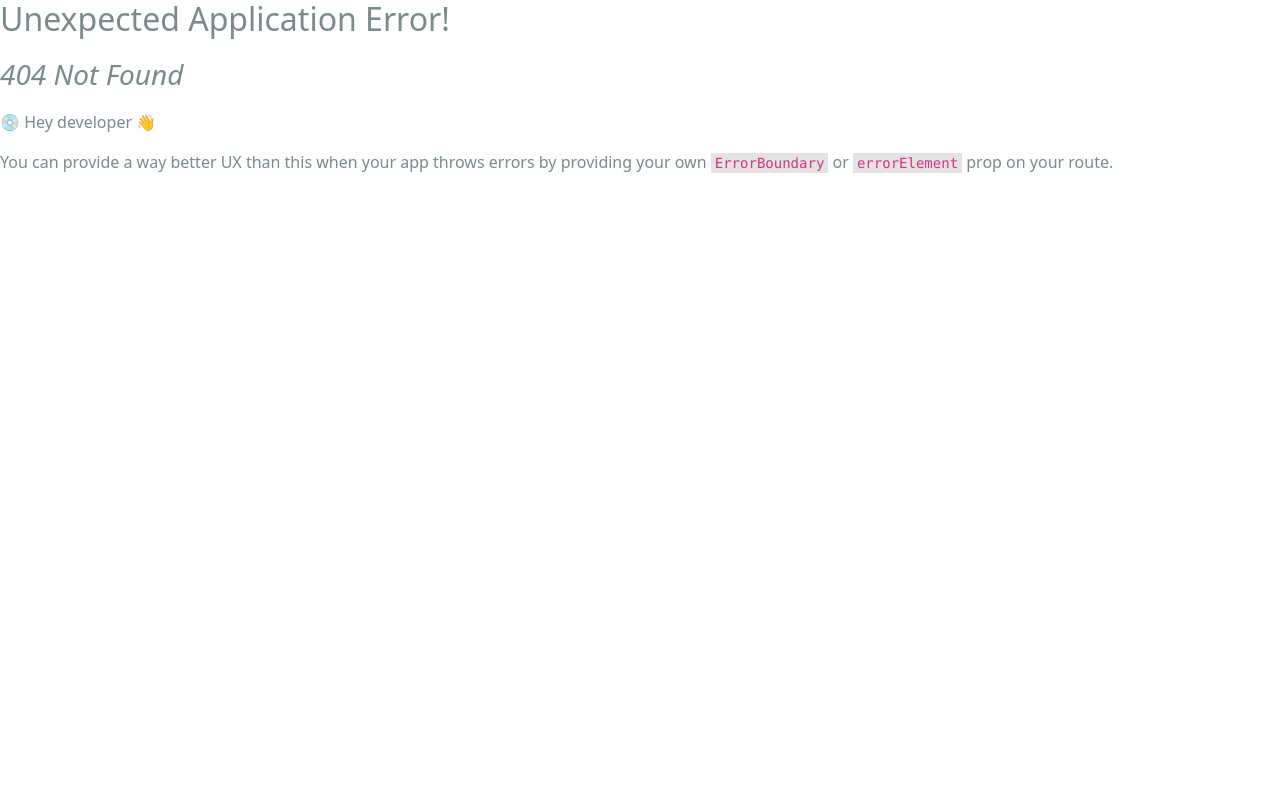
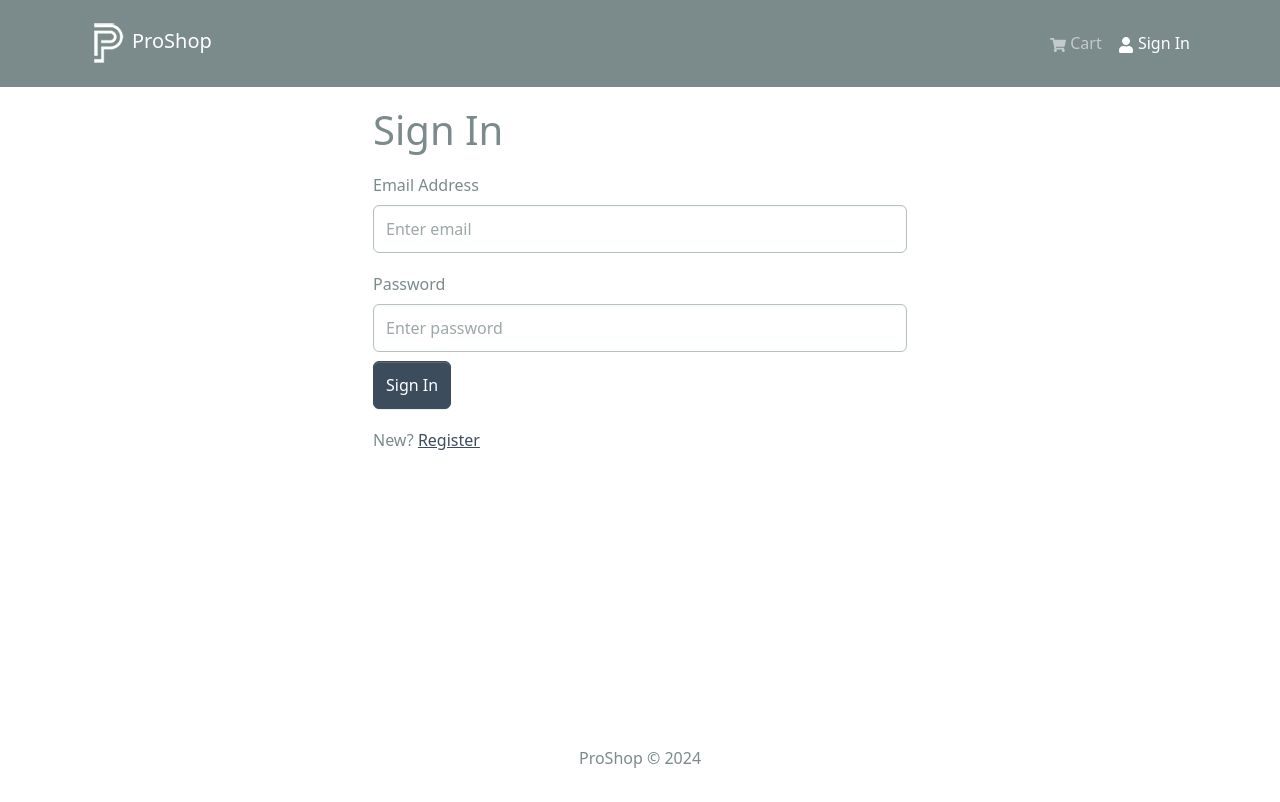
Before and after one commit to 47vy/pro-shop, a React (Create React App) app in the folder frontend/: page /login in a window 1280 px wide. Before the commit this address had no page. Shown: the top 802 px of the page. Built offline with nearby package versions, Linux system fonts and the light colour scheme.

Commit message:
Login Screen

```diff
--- /dev/null
+++ b/frontend/src/components/FormContainer.jsx
@@ -0,0 +1,15 @@
+import { Container, Row, Col } from 'react-bootstrap'
+
+const FormContainer = ({ children }) => {
+  return (
+    <Container>
+        <Row className='justify-content-md-center'>
+            <Col xs={12} md={6}>
+                {children}
+            </Col>
+        </Row>
+    </Container>
+  )
+}
+
+export default FormContainer
--- a/frontend/src/index.js
+++ b/frontend/src/index.js
@@ -16,6 +16,7 @@ import reportWebVitals from "./reportWebVitals";
 // import 'bootstrap/dist/css/bootstrap.min.css';
 import { Provider } from "react-redux";
 import store from "./store";
+import LoginScreen from "./screens/LoginScreen";
 
 const router = createBrowserRouter(
   createRoutesFromElements(
@@ -23,6 +24,7 @@ const router = createBrowserRouter(
       <Route index={true} path="/" element={<HomeScreen />} />
       <Route path="/product/:id" element={<ProductScreen />} />
       <Route path="/cart" element={<CartScreen />} />
+      <Route path="/login" element={<LoginScreen />} />
     </Route>
   )
 );
--- /dev/null
+++ b/frontend/src/screens/LoginScreen.jsx
@@ -0,0 +1,52 @@
+import { useState } from "react";
+import { Link } from "react-router-dom";
+import { Form, Button, Row, Col } from "react-bootstrap";
+import FormContainer from "../components/FormContainer";
+
+const LoginScreen = () => {
+  const [email, setEmail] = useState("");
+  const [password, setPassword] = useState("");
+
+  const submitHandler = (e) => {
+    e.preventDefault();
+    console.log("submit");
+  };
+  return (
+    <FormContainer>
+      <h1>Sign In</h1>
+      <Form onSubmit={submitHandler}>
+        <Form.Group controlId="email" className="my-3">
+          <Form.Label>Email Address</Form.Label>
+          <Form.Control
+            type="email"
+            placeholder="Enter email"
+            value={email}
+            onChange={(e) => setEmail(e.target.value)}
+          ></Form.Control>
+        </Form.Group>
+
+        <Form.Group controlId="password">
+          <Form.Label>Password</Form.Label>
+          <Form.Control
+            type="password"
+            placeholder="Enter password"
+            value={password}
+            onChange={(e) => setPassword(e.target.value)}
+          ></Form.Control>
+        </Form.Group>
+
+        <Button type="submit" variant="primary" className="mt-2">
+          Sign In
+        </Button>
+      </Form>
+
+      <Row className="py-3">
+        <Col>
+          New? <Link to="/register">Register</Link>
+        </Col>
+      </Row>
+    </FormContainer>
+  );
+};
+
+export default LoginScreen;
```
